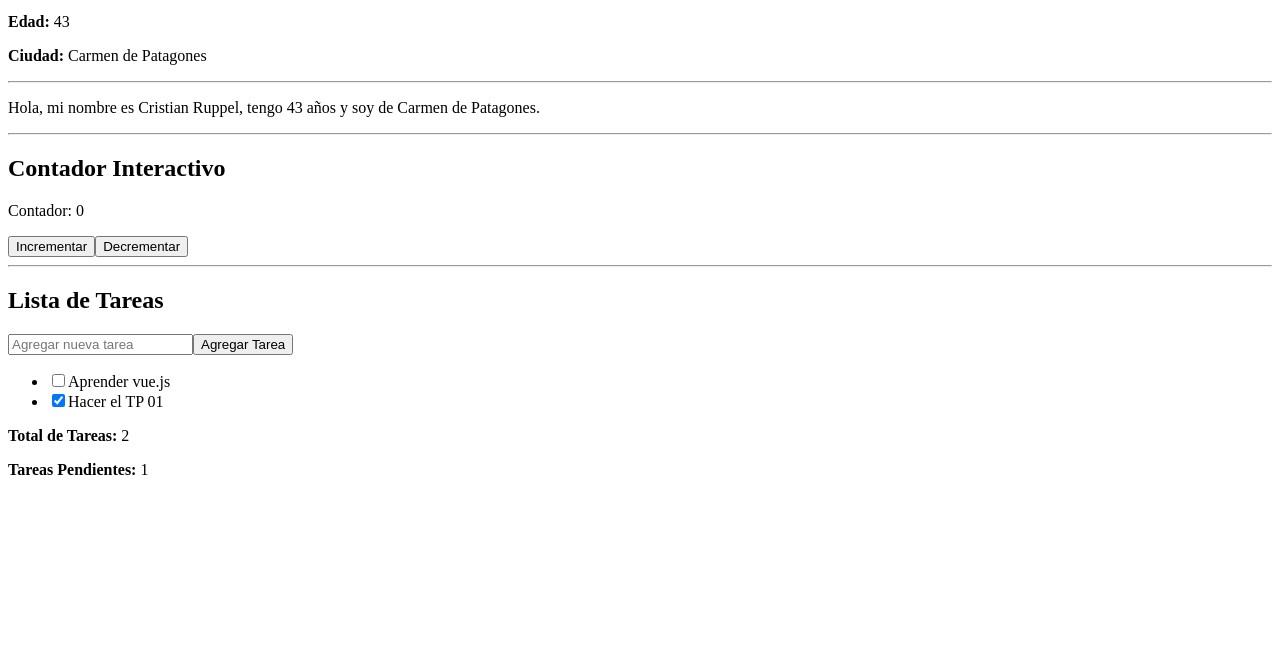
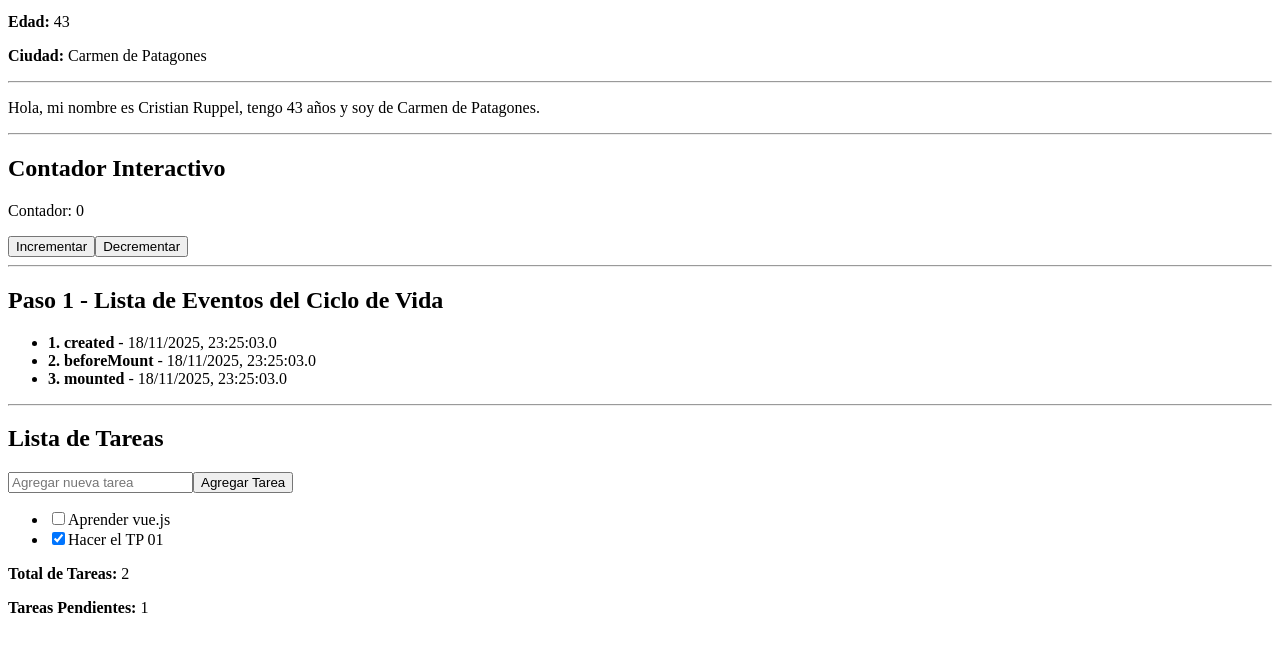
Before and after one commit to Cristian-Ruppel/pwa-practico-01, a plain HTML site: page index.html in a window 1280 px wide. Shown: the part 101-752 px from the top of the page. Drawn offline with nearby package versions, Linux system fonts and the light colour scheme.

Commit message:
Lista de eventos

```diff
--- a/index.html
+++ b/index.html
@@ -3,7 +3,7 @@
 <head>
     <meta charset="UTF-8">
     <meta name="viewport" content="width=device-width, initial-scale=1.0">
-    <title>TP.01-Cristian</title>
+    <title>TP.02-Cristian</title>
 </head>
 
 <body>
@@ -20,6 +20,14 @@
         <p>Contador: {{ contador }}</p>
         <button @click="incrementar">Incrementar</button>
         <button @click="decrementar">Decrementar</button>
+        <hr>
+
+        <h2>Paso 1 - Lista de Eventos del Ciclo de Vida</h2>
+        <ul>
+            <li v-for="evento in listaEventos" :key="evento.id">
+                <strong>{{ evento.id }}. {{ evento.nombre }}</strong> - {{ evento.timestamp }}
+            </li>
+        </ul>
         <hr>
 
         <h2>Lista de Tareas</h2>
@@ -41,12 +49,62 @@
     <script src="https://unpkg.com/vue@3"></script>
 
     <script>
-        const { createApp, ref, computed } = Vue;
+        const { createApp, ref, computed, onBeforeMount, onMounted, onBeforeUnmount, onUnmounted } = Vue;
+        // Importo onBeforeUpdate y onUpdated pero los dejamos sin implementar para evitar el loop.
+
+        let idEvento = 1;
 
         createApp({
             setup() {
+                // PASO 1: Lista de Eventos del Ciclo de Vida
+                const listaEventos = ref([]);
+
+                const registrarEvento = (nombre) => {
+                    const ahora = new Date();
+                    const timestamp = ahora.toLocaleString('es-AR', {
+                        year: 'numeric',
+                        month: '2-digit',
+                        day: '2-digit',
+                        hour: '2-digit',
+                        minute: '2-digit',
+                        second: '2-digit',
+                        hour12: false
+                    }) + '.' + ahora.getMilliseconds();
+
+                    listaEventos.value.push({
+                        id: idEvento++,
+                        nombre: nombre,
+                        timestamp: timestamp
+                    });
+                };
+
+                registrarEvento('created');
+
+                onBeforeMount(() => {
+                    registrarEvento('beforeMount');
+                });
+
+                onMounted(() => {
+                    registrarEvento('mounted');
+                });
+
+                // IMPORTANTE: omito onBeforeUpdate (beforeUpdate) y onUpdated (updated)
+                // ya que al modificar la variable reactiva 'listaEventos' dentro de estos hooks,
+                // se provoca un bucle infinito de actualización que bloquea la aplicación.
+                // onBeforeUpdate(() => { registrarEvento('beforeUpdate'); }); // ⬅Esto causa el loop
+                // onUpdated(() => { registrarEvento('updated'); });         // ⬅ Esto causa el loop
+                // Para demostrar su existencia, se muestro este comentario.
+
+                onBeforeUnmount(() => {
+                    registrarEvento('beforeDestroy');
+                });
+
+                onUnmounted(() => {
+                    registrarEvento('destroyed');
+                });
+
                 const nombre = ref("Cristian Ruppel");
-                const edad =   ref(43);
+                const edad = ref(43);
                 const ciudad = ref("Carmen de Patagones");
                 const contador = ref(0);
 
@@ -89,6 +147,7 @@
                 });
 
                 return {
+                    listaEventos,
                     nombre,
                     edad,
                     ciudad,
```
